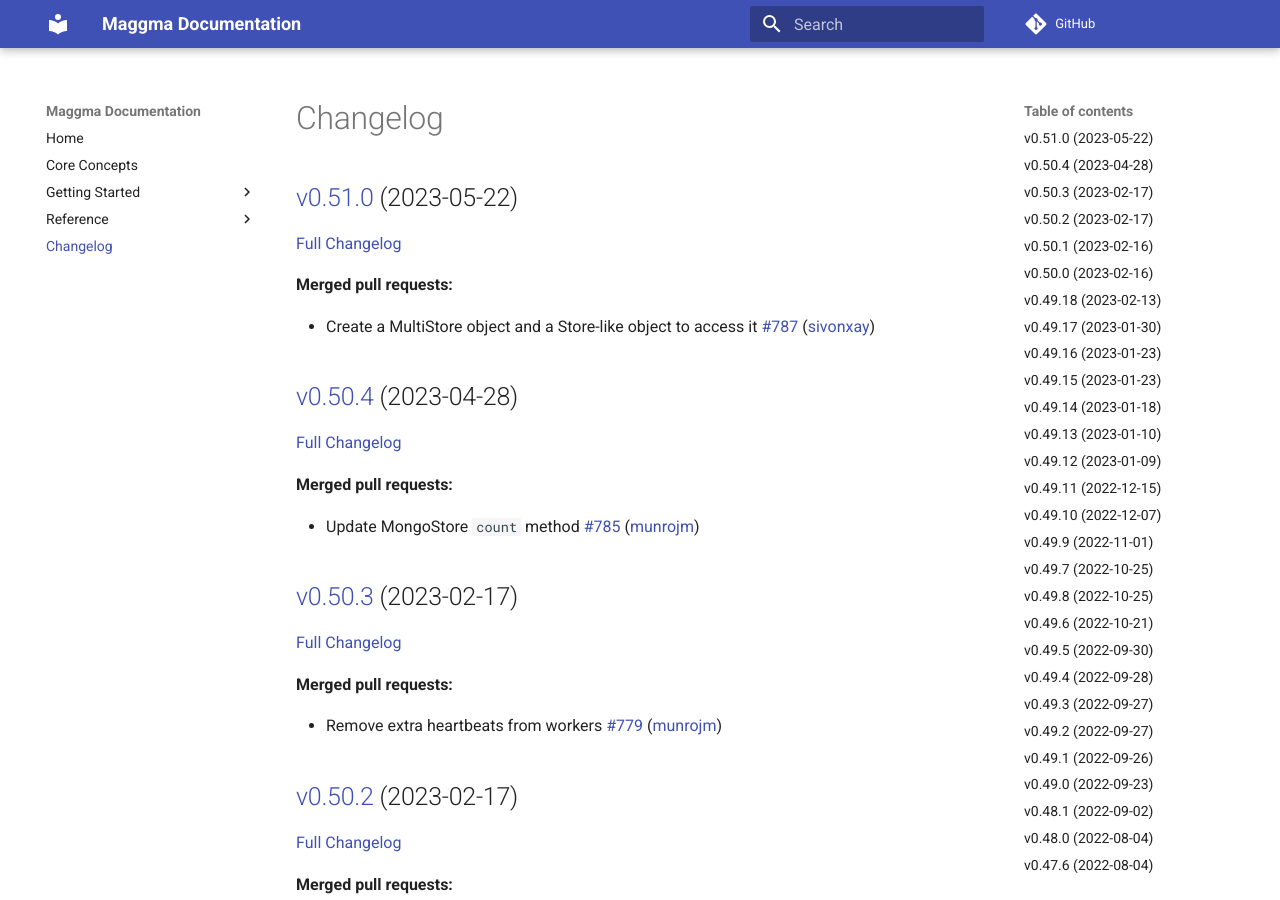
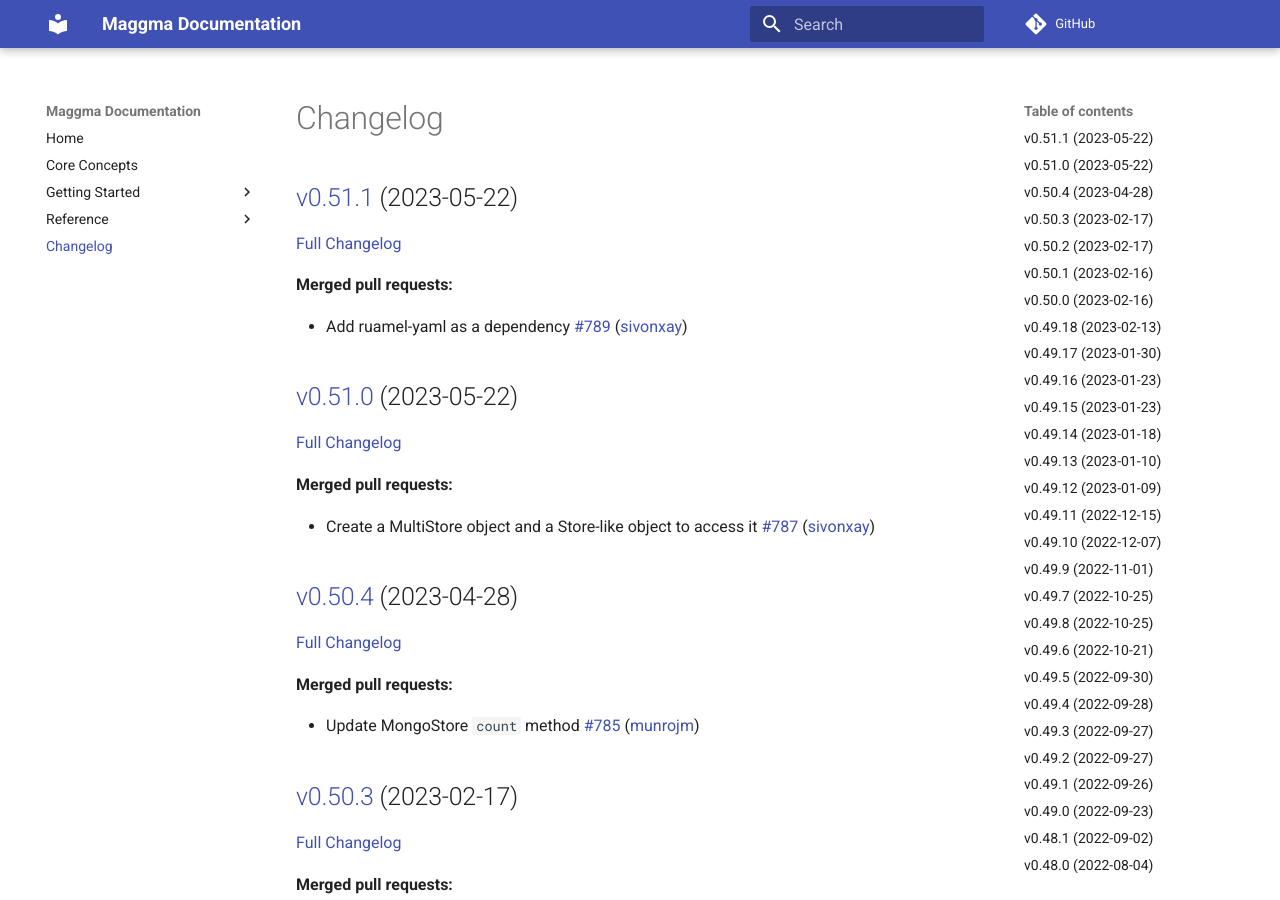
Before and after one commit to materialsproject/maggma, an MkDocs documentation site: the page built from docs/CHANGELOG.md, in a window 1280 px wide and 900 px high. Built offline with MkDocs 1.6.1 and Material for MkDocs 9.7.7, drawn with Linux system fonts in a browser that asks for light colours; comment, search, counter and statistics services are not loaded.

Commit message:
Updated CHANGELOG.md

```diff
--- a/docs/CHANGELOG.md
+++ b/docs/CHANGELOG.md
@@ -1,4 +1,12 @@
 # Changelog
+
+## [v0.51.1](https://github.com/materialsproject/maggma/tree/v0.51.1) (2023-05-22)
+
+[Full Changelog](https://github.com/materialsproject/maggma/compare/v0.51.0...v0.51.1)
+
+**Merged pull requests:**
+
+- Add ruamel-yaml as a dependency [\#789](https://github.com/materialsproject/maggma/pull/789) ([sivonxay](https://github.com/sivonxay))
 
 ## [v0.51.0](https://github.com/materialsproject/maggma/tree/v0.51.0) (2023-05-22)
 
```
